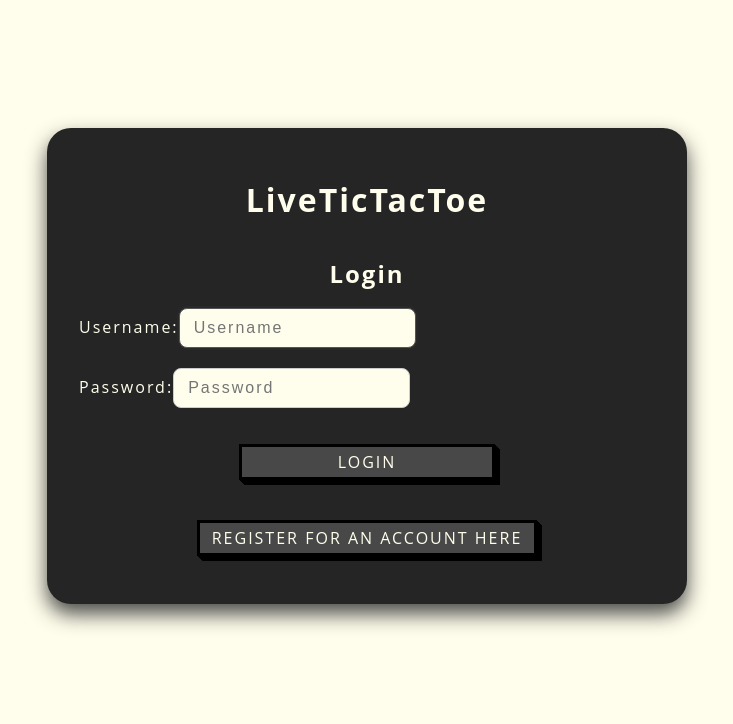
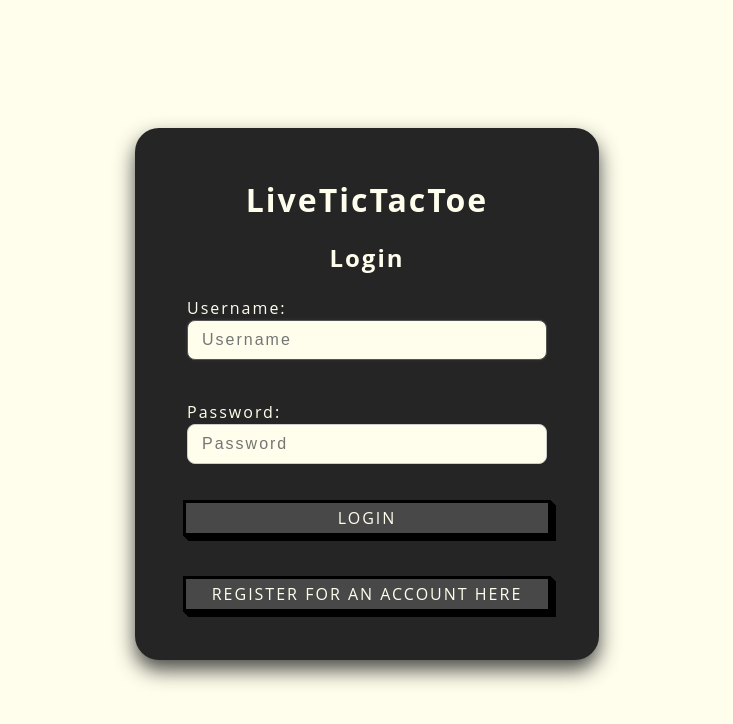
Before and after one commit to rmartinezusa/tic-tac-toe-frontend, a React (Vite) app: page / in a window 1280 px wide. Shown: the top 724 px of the page, without its empty margins (273-1006 px from the left). Built offline with nearby package versions, Linux system fonts and the light colour scheme.

Commit message:
Auth.jsx, Auth.css clear up.

```diff
--- a/src/styles/Auth.css
+++ b/src/styles/Auth.css
@@ -3,58 +3,74 @@
     letter-spacing: 2px;
     display: flex;
     flex-direction: column;
-  background-color: var(--deep-charcoal, #1e1e1e);
-  color: var(--light-almond, #f5f5dc);
-  max-width: 45%;
+    background-color: var(--deep-charcoal);
+    color: var(--light-almond);
+    min-width: 300px;
+    max-width: 400px;
     margin: 8rem auto;
     padding: 2rem;
     border-radius: 24px;
-  box-shadow: 0px 10px 20px rgba(55, 55, 55, 0.9);
+    box-shadow: 0px 10px 20px 0px rgba(55, 55, 55, 0.9)
 }
 
-.title-header,
+.title-header {
+    text-align: center;
+    margin: 1rem;
+}
+
 .auth-header {
     text-align: center;
-  margin: 1rem;
 }
 
 .flex-auth-container {
     display: flex;
     flex-direction: column;
-  gap: 20px;
+}
+
+.flex-auth-container > label {
+    display: flex;
+    flex-direction: column;
+    padding: 20px;
 }
 
 .auth-button {
     font-family: "Open Sans", sans-serif;
     font-size: 16px;
     letter-spacing: 2px;
+    text-decoration: none;
     text-transform: uppercase;
-  color: var(--light-almond, #f5f5dc);
-  background-color: var(--grey-button, #444);
+    color: var(--light-almond);
+    background-color: var(--grey-button);
     cursor: pointer;
-  border: 3px solid var(--black, #000);
+    border: 3px solid var(--black);
     min-width: 16rem;
-  margin: 1rem auto;
+    margin: 1rem;
     box-shadow:
-    1px 1px 0 var(--black, #000),
-    2px 2px 0 var(--black, #000),
-    3px 3px 0 var(--black, #000),
-    4px 4px 0 var(--black, #000),
-    5px 5px 0 var(--black, #000);
+        1px 1px 0px 0px var(--black),
+        2px 2px 0px 0px var(--black),
+        3px 3px 0px 0px var(--black),
+        4px 4px 0px 0px var(--black),
+        5px 5px 0px 0px var(--black);
     position: relative;
     user-select: none;
+    -webkit-user-select: none;
     touch-action: manipulation;
-  transition: box-shadow 0.2s ease, top 0.1s ease, left 0.1s ease;
 }
 
 .auth-button:hover {
-  background-color: var(--grey-hover-button, #666);
+    background-color: var(--grey-hover-button);
 }
 
 .auth-button:active {
-  box-shadow: none;
+    box-shadow: 0px 0px 0px 0px;
     top: 5px;
     left: 5px;
+}
+
+@media (min-width: 768px) {
+    .auth-button {
+        padding: 0.25em 0.75em;
+    }
 }
 
 .register-button {
@@ -66,29 +82,23 @@ input[type="password"],
 textarea {
   padding: 10px 14px;
   border: 1.5px solid #ccc;
+  letter-spacing: 2px;
   border-radius: 8px;
-  background-color: var(--light-almond, #f5f5dc);
-  color: var(--grey-hover-button, #333);
+  background-color: var(--light-almond);
+  color: var(--grey-hover-button);
   font-size: 16px;
-  letter-spacing: 2px;
-  transition: border-color 0.3s ease, background-color 0.3s ease;
+  transition: border-color 0.3s ease;
 }
 
 input[type="text"]:hover,
 input[type="password"]:hover,
 textarea:hover {
-  background-color: var(--light-almond-2, #fefefe);
+  background-color: var(--light-almond-2);
 }
 
 input:focus,
 textarea:focus {
   outline: none;
-  border-color: var(--grey-hover-button, #666);
+  border-color: var(--grey-hover-button);
   box-shadow: 0 0 0 2px rgba(55, 55, 55, 0.2);
 }
-
-@media (min-width: 768px) {
-  .auth-button {
-    padding: 0.25em 0.75em;
-  }
-}
```
Lines whose indentation alone changed are shown as unchanged.
